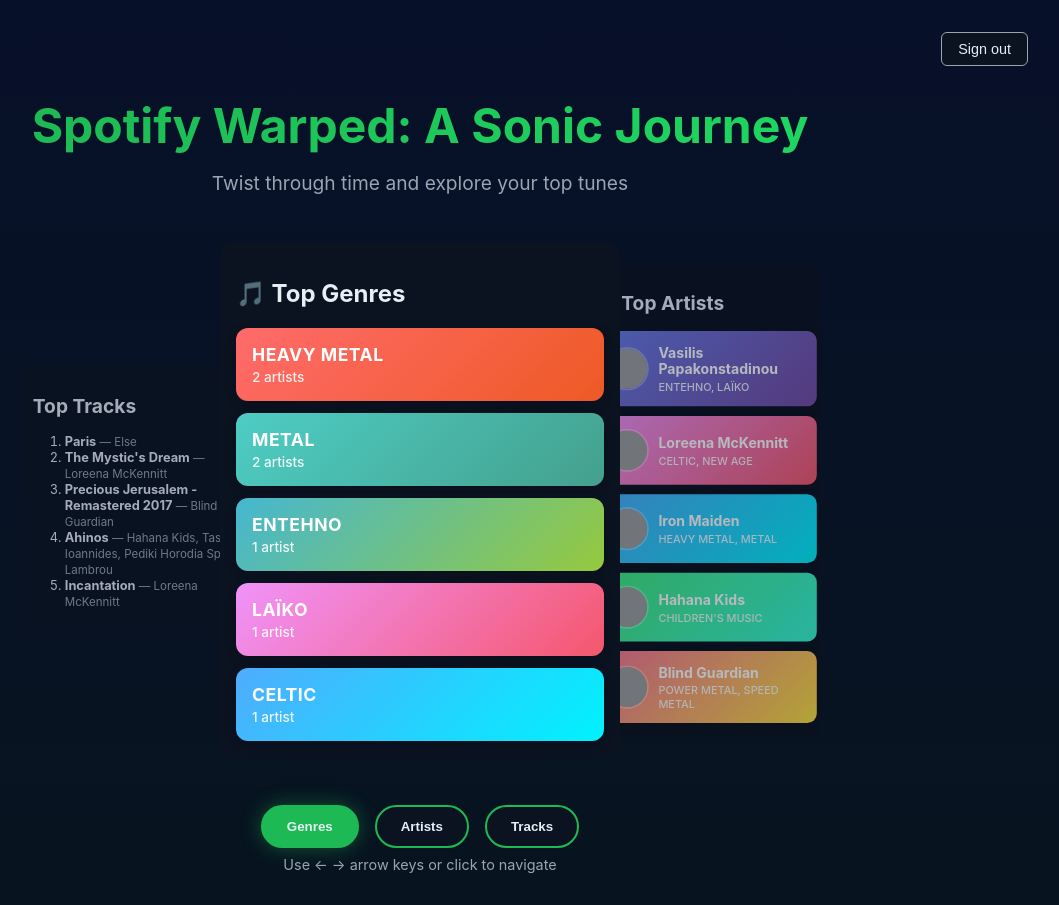
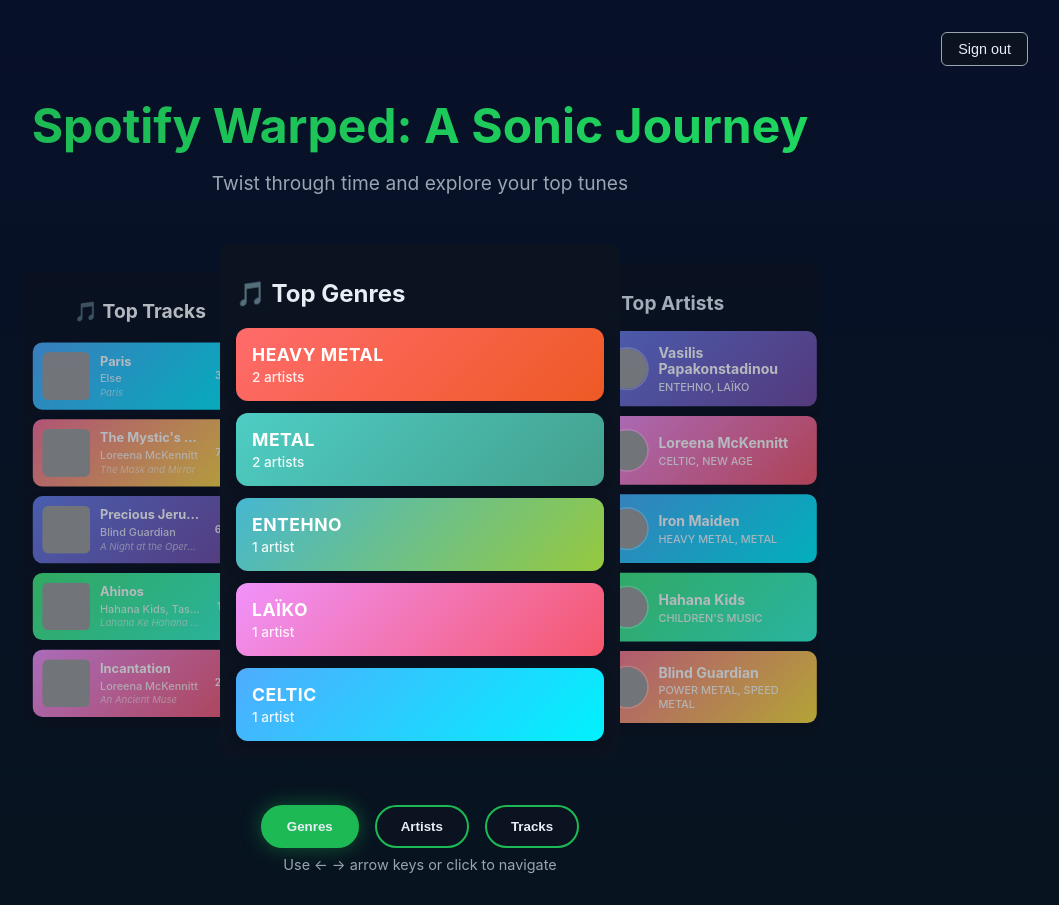
Before and after one commit to felagund1789/spotify-warped, a React (Vite) app: page / in a window 1280 px wide. Shown: the whole page, without its empty margins (220-1279 px from the left). Built offline with nearby package versions, Linux system fonts and the light colour scheme; no server answers; grey boxes are pictures that could not be loaded.

Commit message:
Update TrackList UI and show more info on tracks

```diff
--- a/src/api/mockSpotify.ts
+++ b/src/api/mockSpotify.ts
@@ -4,58 +4,70 @@
  */
 
 // Mock data for development/testing
-import mockArtists from '../data/artists';
-import mockTracks from '../data/tracks';
-import { Artist } from '../types';
+import mockArtists from "../data/artists";
+import mockTracks from "../data/tracks";
+import { Artist } from "../types";
 
 // Mock authentication functions (no-op implementations)
 export async function startAuthIfNeeded() {
-  console.log('Mock: Authentication not required')
+  console.log("Mock: Authentication not required");
 }
 
 export async function handleCallback() {
-  console.log('Mock: No callback handling needed')
+  console.log("Mock: No callback handling needed");
 }
 
 export function getAccessToken(): string | null {
-  return 'mock-token' // Always return a mock token
+  return "mock-token"; // Always return a mock token
 }
 
 export function logout() {
-  console.log('Mock: Logout called')
+  console.log("Mock: Logout called");
 }
 
 // Mock data functions
-export async function getTopArtists(token?: string | null, limit = 5, time_range = 'long_term'): Promise<Artist[]> {
+export async function getTopArtists(
+  token?: string | null,
+  limit = 5,
+  time_range = "long_term"
+): Promise<Artist[]> {
   // Add small delay to simulate API call
-  await new Promise(resolve => setTimeout(resolve, 100))
-
+  await new Promise((resolve) => setTimeout(resolve, 100));
   return mockArtists.slice(0, limit);
 }
 
-export async function getTopTracks(token?: string | null, limit = 5, time_range = 'long_term') {
+export async function getTopTracks(
+  token?: string | null,
+  limit = 5,
+  time_range = "long_term"
+) {
   // Add small delay to simulate API call
-  await new Promise(resolve => setTimeout(resolve, 100))
-
-  return mockTracks.slice(0, limit).map((t) => ({
-    name: t.name,
-    extra: t.artists?.map((a: any) => a.name).join(', ')
-  }))
+  await new Promise((resolve) => setTimeout(resolve, 100));
+  return mockTracks.slice(0, limit);
 }
 
 /**
  * Aggregate genres from top artists and return top N genres by count
  */
-export async function getTopGenres(token?: string | null, limit = 5, time_range = 'long_term') {
+export async function getTopGenres(
+  token?: string | null,
+  limit = 5,
+  time_range = "long_term"
+) {
   // Add small delay to simulate API call
-  await new Promise(resolve => setTimeout(resolve, 100))
+  await new Promise((resolve) => setTimeout(resolve, 100));
 
-  const counts: Record<string, number> = {}
+  const counts: Record<string, number> = {};
   for (const artist of mockArtists) {
     for (const g of artist.genres || []) {
-      counts[g] = (counts[g] || 0) + 1
+      counts[g] = (counts[g] || 0) + 1;
     }
   }
-  const sorted = Object.entries(counts).sort((a, b) => b[1] - a[1]).slice(0, limit)
-  return sorted.map(([name, c]) => ({ name, extra: `${c} artist${c > 1 ? 's' : ''}` }))
+  const sorted = Object.entries(counts)
+    .sort((a, b) => b[1] - a[1])
+    .slice(0, limit);
+  return sorted.map(([name, c]) => ({
+    name,
+    extra: `${c} artist${c > 1 ? "s" : ""}`,
+  }));
 }
--- a/src/components/TopLists.tsx
+++ b/src/components/TopLists.tsx
@@ -5,11 +5,11 @@
 import TrackList from "./TrackList";
 
 type ItemList = { name: string; extra?: string }[];
-import { Artist } from "../types";
+import { Artist, Track } from "../types";
 
 export default function TopLists({ token }: { token: string }) {
   const [artists, setArtists] = useState<Artist[]>([]);
-  const [tracks, setTracks] = useState<ItemList>([]);
+  const [tracks, setTracks] = useState<Track[]>([]);
   const [genres, setGenres] = useState<ItemList>([]);
   const [activeIndex, setActiveIndex] = useState(0);
 
--- a/src/components/TrackList.tsx
+++ b/src/components/TrackList.tsx
@@ -1,26 +1,144 @@
 import React from 'react'
-
-interface Track {
-  name: string
-  extra?: string
-}
+import { Track } from '../types'
 
 interface TrackListProps {
   tracks: Track[]
 }
 
 export default function TrackList({ tracks }: TrackListProps) {
+  const formatDuration = (ms: number) => {
+    const minutes = Math.floor(ms / 60000)
+    const seconds = Math.floor((ms % 60000) / 1000)
+    return `${minutes}:${seconds.toString().padStart(2, '0')}`
+  }
+
+  const getAlbumImage = (track: Track) => {
+    if (track.album?.images && track.album.images.length > 0) {
+      // Use smallest image (index 2) or fallback to larger sizes
+      return track.album.images[2]?.url || track.album.images[1]?.url || track.album.images[0]?.url
+    }
+    return `https://via.placeholder.com/160x160/1db954/ffffff?text=${encodeURIComponent(track.name.slice(0, 2))}`
+  }
+
+  const trackGridStyle: React.CSSProperties = {
+    display: 'grid',
+    gap: '12px',
+    gridTemplateColumns: 'repeat(auto-fit, minmax(200px, 1fr))'
+  }
+
+  const trackCardColors = [
+    'linear-gradient(135deg, #4facfe 0%, #00f2fe 100%)',
+    'linear-gradient(135deg, #fa709a 0%, #fee140 100%)',
+    'linear-gradient(135deg, #667eea 0%, #764ba2 100%)',
+    'linear-gradient(135deg, #43e97b 0%, #38f9d7 100%)',
+    'linear-gradient(135deg, #f093fb 0%, #f5576c 100%)'
+  ]
+
+  const getTrackCardStyle = (index: number): React.CSSProperties => ({
+    background: trackCardColors[index] || 'linear-gradient(135deg, #667eea 0%, #764ba2 100%)',
+    borderRadius: '12px',
+    overflow: 'hidden',
+    transition: 'all 0.3s ease',
+    cursor: 'pointer',
+    color: 'white',
+    boxShadow: '0 4px 12px rgba(0, 0, 0, 0.15)',
+    display: 'flex',
+    alignItems: 'center',
+    gap: '12px',
+    padding: '12px'
+  })
+
+  const albumImageStyle: React.CSSProperties = {
+    width: '60px',
+    height: '60px',
+    objectFit: 'cover',
+    borderRadius: '8px',
+    flexShrink: 0
+  }
+
+  const trackInfoStyle: React.CSSProperties = {
+    flex: 1,
+    minWidth: 0,
+    display: 'flex',
+    flexDirection: 'column',
+    justifyContent: 'center'
+  }
+
+  const trackNameStyle: React.CSSProperties = {
+    fontSize: '1rem',
+    fontWeight: 700,
+    color: 'white',
+    marginBottom: '4px',
+    lineHeight: '1.2',
+    whiteSpace: 'nowrap',
+    overflow: 'hidden',
+    textOverflow: 'ellipsis'
+  }
+
+  const artistNameStyle: React.CSSProperties = {
+    fontSize: '0.85rem',
+    color: 'rgba(255, 255, 255, 0.8)',
+    marginBottom: '2px',
+    fontWeight: 500,
+    whiteSpace: 'nowrap',
+    overflow: 'hidden',
+    textOverflow: 'ellipsis'
+  }
+
+  const albumNameStyle: React.CSSProperties = {
+    fontSize: '0.75rem',
+    color: 'rgba(255, 255, 255, 0.6)',
+    fontStyle: 'italic',
+    whiteSpace: 'nowrap',
+    overflow: 'hidden',
+    textOverflow: 'ellipsis'
+  }
+
+  const durationStyle: React.CSSProperties = {
+    fontSize: '0.8rem',
+    color: 'rgba(255, 255, 255, 0.9)',
+    fontWeight: 600,
+    minWidth: '35px',
+    textAlign: 'right' as const
+  }
+
   return (
     <section className="box">
-      <h2>Top Tracks</h2>
-      <ol>
+      <h2 style={{ marginBottom: '24px', textAlign: 'center', color: '#ffffff' }}>🎵 Top Tracks</h2>
+      <div style={trackGridStyle}>
         {tracks.map((track, i) => (
-          <li key={i}>
-            <strong>{track.name}</strong>
-            {track.extra ? <span className="muted"> — {track.extra}</span> : null}
-          </li>
+          <div
+            key={i}
+            style={getTrackCardStyle(i)}
+            onMouseEnter={(e) => {
+              e.currentTarget.style.transform = 'translateY(-4px)'
+              e.currentTarget.style.boxShadow = '0 8px 25px rgba(0, 0, 0, 0.2)'
+            }}
+            onMouseLeave={(e) => {
+              e.currentTarget.style.transform = 'translateY(0)'
+              e.currentTarget.style.boxShadow = '0 4px 12px rgba(0, 0, 0, 0.15)'
+            }}
+          >
+            <img
+              src={getAlbumImage(track)}
+              alt={`${track.album?.name} cover`}
+              style={albumImageStyle}
+            />
+            <div style={trackInfoStyle}>
+              <div style={trackNameStyle}>{track.name}</div>
+              <div style={artistNameStyle}>
+                {track.artists?.map(artist => artist.name).join(', ') || 'Unknown Artist'}
+              </div>
+              <div style={albumNameStyle}>
+                {track.album?.name || 'Unknown Album'}
+              </div>
+            </div>
+            <div style={durationStyle}>
+              {formatDuration(track.duration_ms || 0)}
+            </div>
+          </div>
         ))}
-      </ol>
+      </div>
     </section>
   )
 }
```
Also changed, not shown: src/types.d.ts (+4 -4 lines).
